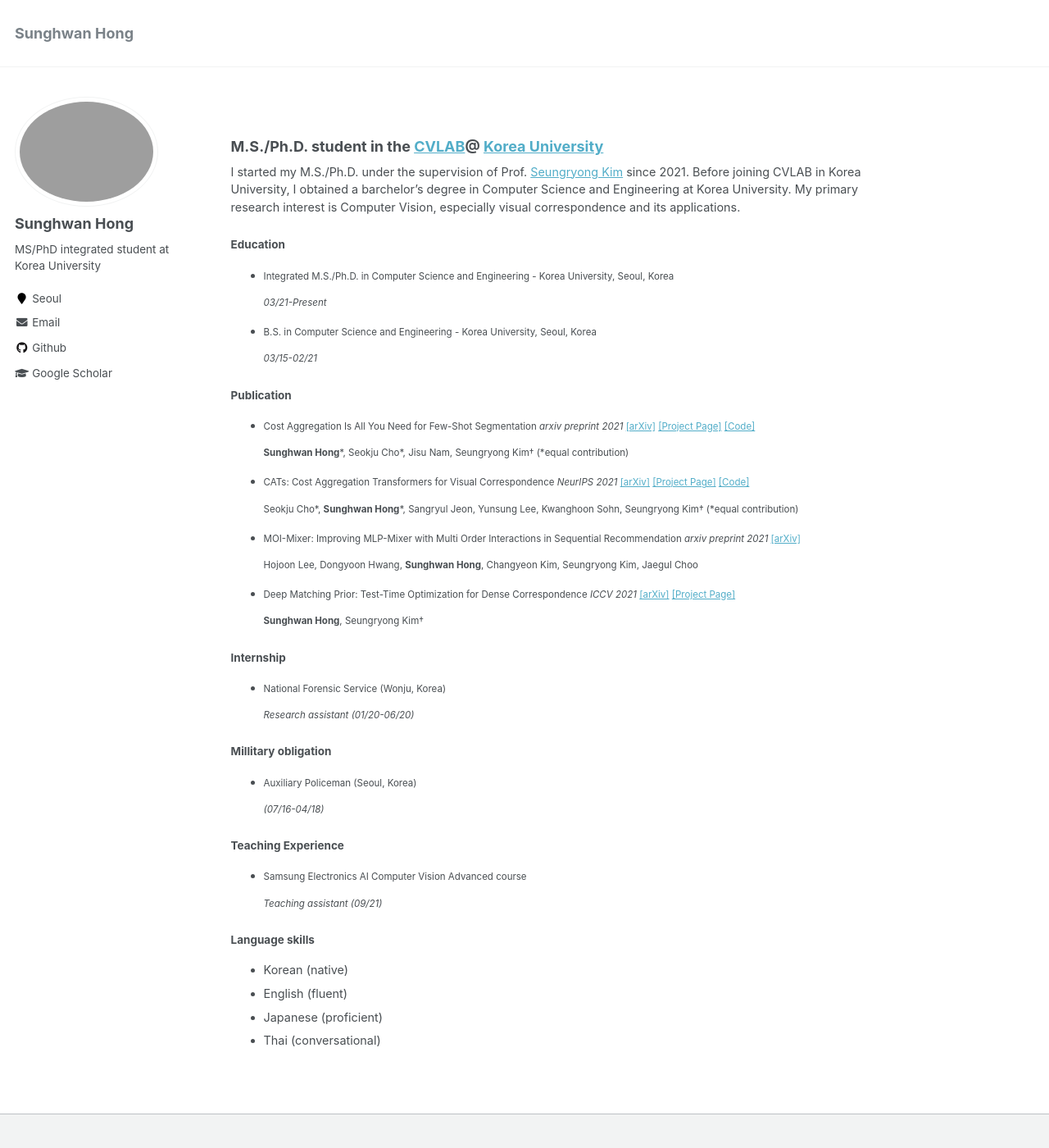
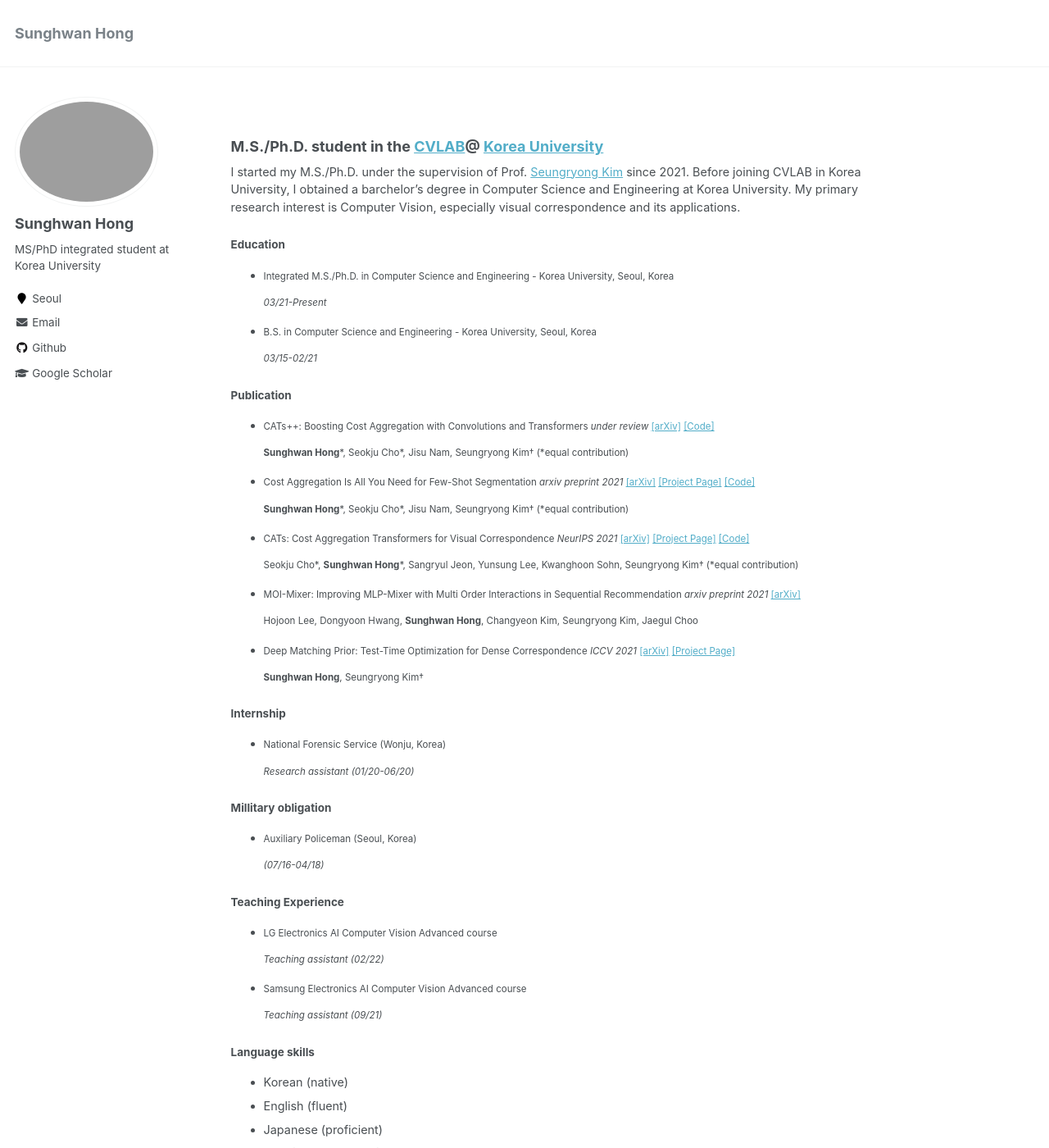
Before and after one commit to jang-1996/jang-1996.github.io, a Jekyll site: the page built from _pages/about.md, in a window 1280 px wide and 1400 px high. Shown: the whole window at 82% size. Built offline with Jekyll 4.4.1, drawn with Linux system fonts in a browser that asks for light colours.

Commit message:
Update about.md

```diff
--- a/_pages/about.md
+++ b/_pages/about.md
@@ -24,6 +24,10 @@ I obtained a barchelor's degree in Computer Science and Engineering at Korea Uni
   _03/15-02/21_
 
 #### Publication
+* CATs++: Boosting Cost Aggregation with Convolutions and Transformers _under review_ [[arXiv]](https://arxiv.org/abs/2202.06817)  [[Code]](https://github.com/SunghwanHong/Cost-Aggregation-transformers)
+
+  **Sunghwan Hong**\*, Seokju Cho\*, Jisu Nam, Seungryong Kim† (\*equal contribution)
+
 * Cost Aggregation Is All You Need for Few-Shot Segmentation _arxiv preprint 2021_ [[arXiv]](https://arxiv.org/abs/2112.11685) [[Project Page]](https://seokju-cho.github.io/VAT/) [[Code]](https://github.com/Seokju-Cho/Volumetric-Aggregation-Transformer)
 
   **Sunghwan Hong**\*, Seokju Cho\*, Jisu Nam, Seungryong Kim† (\*equal contribution)
@@ -53,6 +57,10 @@ I obtained a barchelor's degree in Computer Science and Engineering at Korea Uni
 
 
 #### Teaching Experience
+* LG Electronics AI Computer Vision Advanced course
+
+  _Teaching assistant_ _(02/22)_
+
 * Samsung Electronics AI Computer Vision Advanced course
 
   _Teaching assistant_ _(09/21)_
```
